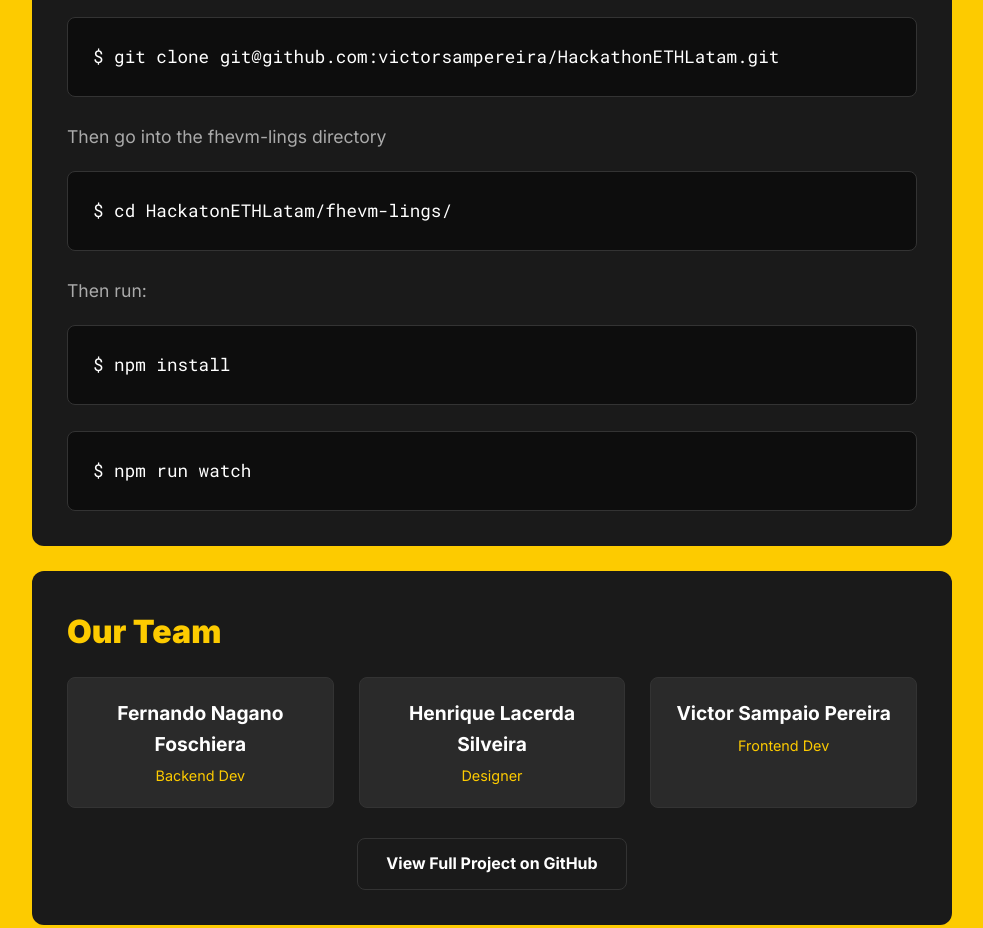
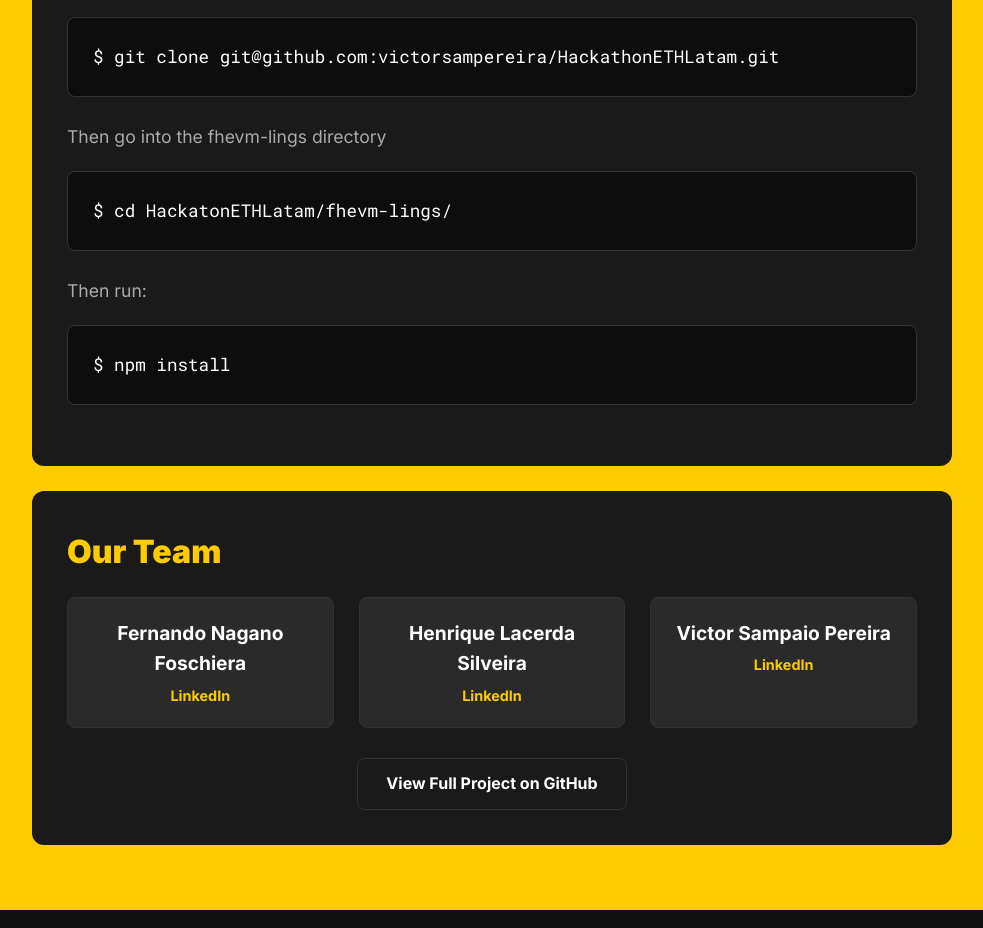
Before and after one commit to foschiera/Front-End, a plain HTML site: page index.html in a window 1280 px wide. Shown: the part 1783-2711 px from the top of the page, without its empty margins (148-1131 px from the left). Drawn offline with Linux system fonts and the light colour scheme.

Commit message:
Adds linkedin links

```diff
--- a/index.html
+++ b/index.html
@@ -319,6 +319,16 @@
             color: var(--color-yellow);
             margin-bottom: 0;
         }
+        .team-member p a {
+            color: var(--color-yellow);
+            text-decoration: none;
+            font-weight: 700;
+            transition: all 0.3s ease;
+        }
+        .team-member p a:hover {
+            color: var(--color-text);
+            text-decoration: underline;
+        }
 
         .github-link {
             text-align: center;
@@ -406,24 +416,14 @@
                 <div class="code-block-wrapper">
                     <p> First, clone the repository </p>
                     <pre><code id="code-to-copy">$ git clone git@github.com:victorsampereira/HackathonETHLatam.git</code></pre>
-
                 </div>
-                <div class="code-block-wrapper">
-                    <br>
+                <div class="code-block-wrapper"><br>
                     <p>  Then go into the fhevm-lings directory </p>
                     <pre><code id="code-to-copy">$ cd HackatonETHLatam/fhevm-lings/ </code></pre>
-
                 </div>
-                <div class="code-block-wrapper">
+                <div class="code-block-wrapper"><br>
+                    <p> Then run: </p><pre><code id="code-to-copy">$ npm install</code></pre>
                     <br>
-                    <p> Then run: </p>
-                    <pre><code id="code-to-copy">$ npm install</code></pre><br>
-
-                </div>
-
-                <div class="code-block-wrapper">
-                    <pre><code id="code-to-copy">$ npm run watch</code></pre>
-
                 </div>
             </section>
 
@@ -434,19 +434,19 @@
                     <div class="team-member">
 
                         <h3>Fernando Nagano Foschiera</h3>
-                        <p>Backend Dev</p>
+                        <p><a href="https://www.linkedin.com/in/fernando-foschiera-a4b561369/" target="_blank" rel="noopener">LinkedIn</a></p>
                     </div>
 
                     <div class="team-member">
 
                         <h3>Henrique Lacerda Silveira</h3>
-                        <p>Designer</p>
+                        <p><a href="https://www.linkedin.com/in/henrique-lacerda-silveira-629189257/" target="_blank" rel="noopener">LinkedIn</a></p>
                     </div>
 
                     <div class="team-member">
 
                         <h3>Victor Sampaio Pereira</h3>
-                        <p>Frontend Dev</p>
+                        <p><a href="https://www.linkedin.com/in/victor-sampaio-630214361/" target="_blank" rel="noopener">LinkedIn</a></p>
                     </div>
 
                 </div>
```
